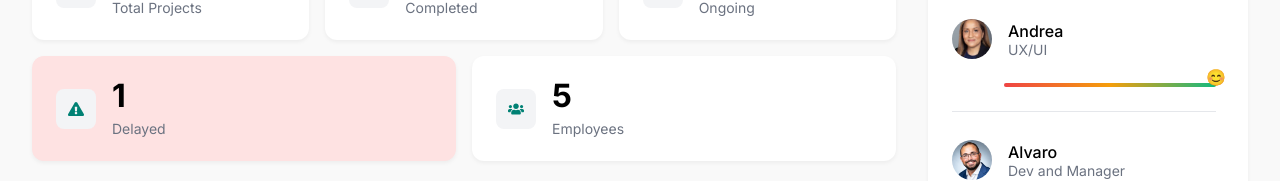
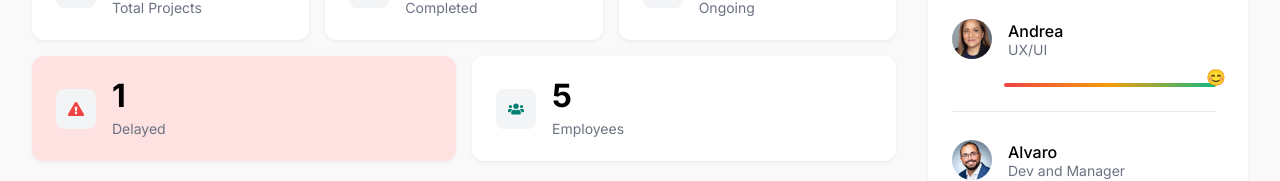
Before and after one commit to shindeshubhamm/test-dashboard, a React (Vite) app: page / in a window 1280 px wide. Shown: the part 193-374 px from the top of the page. Built offline with nearby package versions, Linux system fonts and the light colour scheme.

Commit message:
FIX: Icon color in warning status widget

```diff
--- a/src/components/StatsCard.tsx
+++ b/src/components/StatsCard.tsx
@@ -8,7 +8,7 @@ interface StatsCardProps {
 const StatsCard: React.FC<StatsCardProps> = ({ icon, count, label, variant = "default" }) => {
   return (
     <div className={`stats-card ${variant === "danger" ? "stats-card--danger" : ""}`}>
-      <div className="stats-card__icon">{icon}</div>
+      <div className={`stats-card__icon stats-card__icon--${variant}`}>{icon}</div>
       <div className="stats-card__content">
         <h2 className="stats-card__count">{count}</h2>
         <p className="stats-card__label">{label}</p>
--- a/src/global.scss
+++ b/src/global.scss
@@ -253,6 +253,9 @@ $breakpoint-xl: 1280px;
     border-radius: 8px;
     background: $bg-gray-100;
     color: $teal;
+    &--danger {
+      color: $status-red;
+    }
   }
 
   &__content {
```
